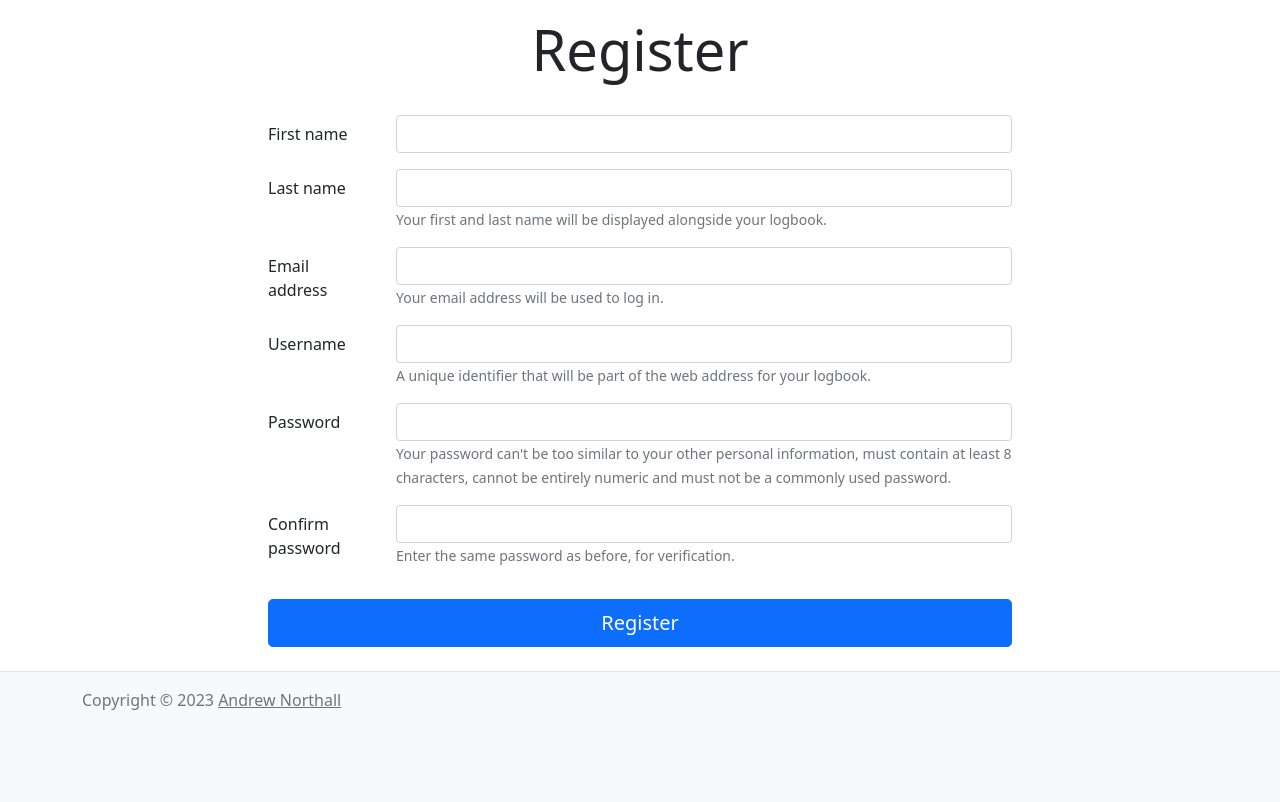
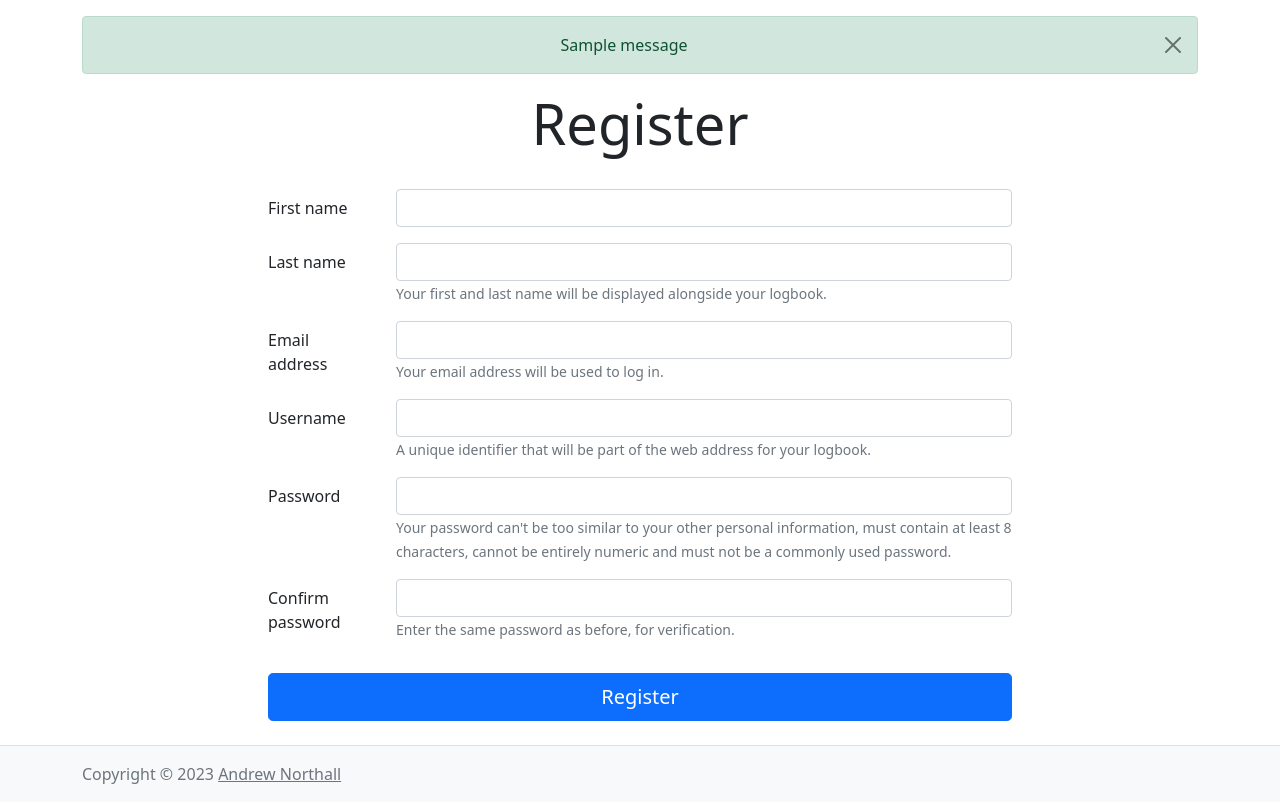
Before and after one commit to anorthall/caves.app, a Django app: page /account/register/ in a window 1280 px wide. Shown: the part 73-875 px from the top of the page. Before the commit the page ends 783 px from the top, so only its background shows below. Run offline with Django 4.2, Linux system fonts and the light colour scheme; tables that the repository leaves empty hold one stand-in row (values such as "Sample post"); one stand-in notice (Sample message) is shown; some libraries are stand-ins or nearby versions.

Commit message:
Utilise Django messages framework

```diff
--- a/app/templates/base.html
+++ b/app/templates/base.html
@@ -9,13 +9,7 @@
     {% include "navbar.html" %}
 
     <main class="flex-shrink-0 mb-4 mt-3">
-      {% if error %}
-      <!-- Error start -->
-      <div class="col-lg-8 mx-auto">
-        <div class="alert alert-danger">{{ error }}</div>
-      </div>
-      <!-- Error end -->
-      {% endif %}
+      {% include "messages.html" %}
 
       <!-- Content start -->
       {% block content %}
--- a/app/templates/base_nonav.html
+++ b/app/templates/base_nonav.html
@@ -7,11 +7,7 @@
   <body class="d-flex flex-column h-100">
 
     <main class="flex-shrink-0 mb-4 mt-5">
-      {% if error %}
-      <div class="col-lg-8 mx-auto">
-        <div class="alert alert-danger">{{ error }}</div>
-      </div>
-      {% endif %}
+      {% include "messages.html" %}
 
       <!-- Content start -->
       {% block content %}
--- /dev/null
+++ b/app/templates/messages.html
@@ -0,0 +1,14 @@
+{% if messages %}
+  <!-- Messages start -->
+  <div class="container">
+    <div class="mx-auto">
+      {% for message in messages %}
+        <div class="alert {{ message.tags }} alert-dismissible" role="alert" >
+          {{ message }}
+          <button type="button" class="btn-close" data-bs-dismiss="alert" aria-label="Close"></button>
+        </div>
+      {% endfor %}
+    </div>
+  </div>
+  <!-- Messages end -->
+{% endif %}
--- a/app/users/forms.py
+++ b/app/users/forms.py
@@ -1,5 +1,6 @@
 from django import forms
 from django.contrib.auth.forms import ReadOnlyPasswordHashField
+from django.contrib import messages
 from django.core.exceptions import ValidationError
 from .models import CavingUser
 
--- a/app/users/views.py
+++ b/app/users/views.py
@@ -2,6 +2,7 @@ from django.shortcuts import render, redirect
 from django.contrib.auth import authenticate
 from django.contrib.auth import login as auth_login
 from django.contrib.auth import logout as auth_logout
+from django.contrib import messages
 from .admin import UserCreationForm
 from .forms import LoginForm
 
@@ -13,11 +14,14 @@ def login(request):
         user = authenticate(request, username=username, password=password)
         if user is not None:
             auth_login(request, user)
+            messages.success(request, f"Now logged in as {user.email}.")
             return redirect("index")
         else:
-            error = "The username and password provided did not match any account."
             form = LoginForm(request.POST)
-            return render(request, "login.html", {"error": error, "form": form})
+            messages.error(
+                request, "The username and password provided do not match any account."
+            )
+            return render(request, "login.html", {"form": form})
     else:
         form = LoginForm()
         return render(request, "login.html", {"form": form})
@@ -25,14 +29,23 @@ def login(request):
 
 def logout(request):
     auth_logout(request)
+    messages.info(request, "You have been signed out.")
     return redirect("index")
 
 
 def profile(request):
+    messages.info(request, "This page is not yet implemented.")
     return redirect("index")
 
 
 def register(request):
+    if request.method == "POST":
+        form = UserCreationForm(request.POST)
+        if form.is_valid():
+            user = form.save()
+            login(request, user)
+            return redirect("index")
+
     form = UserCreationForm()
     rendered_form = form.render("bs5_form.html")
     return render(request, "register.html", {"form": rendered_form})
```
Also changed, not shown: app/cavinglog/settings.py (+10 -0 lines).
